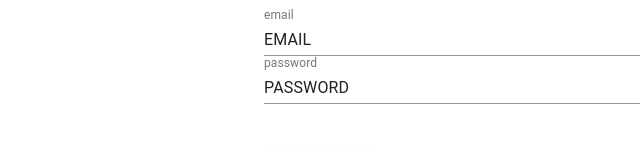
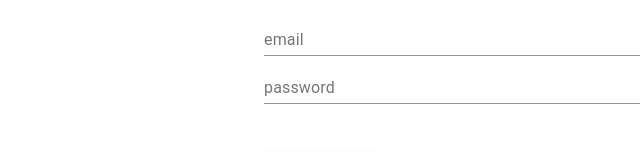
Before and after one commit to TheStrikeM/react-stepper, a React (Create React App) app: page / in a window 1280 px wide. Shown: the top 152 px of the page, without its empty margins (178-818 px from the left). Built offline with nearby package versions, Linux system fonts and the light colour scheme.

Commit message:
Fix errors in this govnocode )))00

```diff
--- a/src/pages/Stepper/components/DefaultForm/index.tsx
+++ b/src/pages/Stepper/components/DefaultForm/index.tsx
@@ -4,16 +4,17 @@ import {Box, Button, TextField} from "@material-ui/core"
 const DefaultForm: React.FC<{ formik: any, title: string, classes: any, fields: any }> = ({formik, title, classes, fields}) => {
     return (
         <form onSubmit={formik.handleSubmit}>
-            {fields.map((field: any) => (
+            {fields.map((field: any, index: number) => (
                 <TextField
+                    key={index}
                     fullWidth
-                    id={field}
-                    name={field}
-                    label={field}
-                    value={`${field.toUpperCase()}`}
+                    id={field.name}
+                    name={field.name}
+                    label={field.name}
+                    value={field.value}
                     onChange={formik.handleChange}
-                    error={formik.touched.email && Boolean(formik.errors.email)}
-                    helperText={formik.touched.email && formik.errors.email}
+                    error={field.error}
+                    helperText={field.helperText}
                 />
             ))}
             <Box maxWidth={"xs-1"}>
--- a/src/pages/Stepper/components/FirstStep.tsx
+++ b/src/pages/Stepper/components/FirstStep.tsx
@@ -63,7 +63,18 @@ const FirstStep: React.FC<{ title: string }> = ({title}) => {
     const classes = useStyles()
 
     const fields = [
-        "email", "password"
+        {
+            name: "email",
+            value: formik.values.email,
+            error: formik.touched.email && Boolean(formik.errors.email),
+            helperText: formik.touched.email && Boolean(formik.errors.email)
+        },
+        {
+            name: "password",
+            value: formik.values.password,
+            error: formik.touched.password && Boolean(formik.errors.password),
+            helperText: formik.touched.password && Boolean(formik.errors.password)
+        }
     ]
     return (
         <>
```
